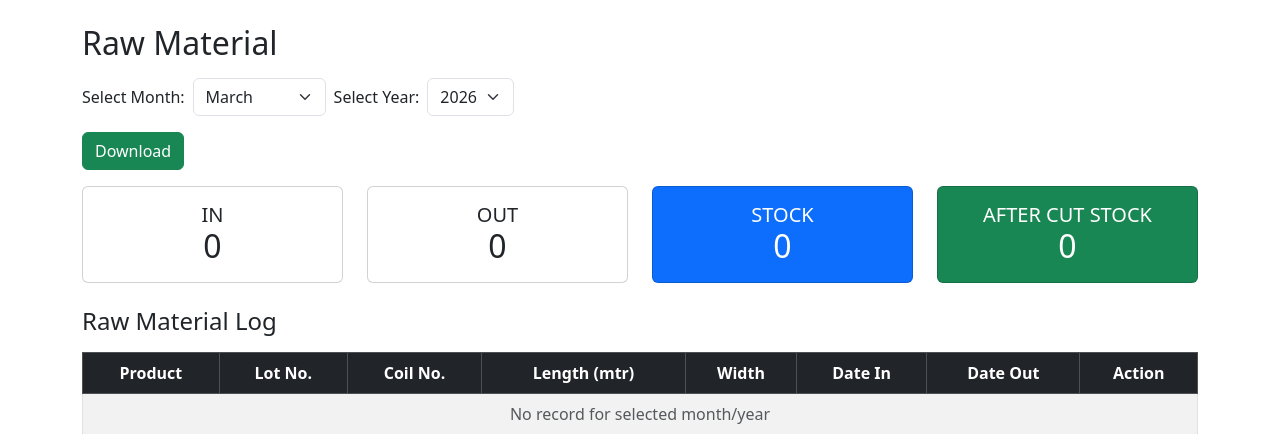
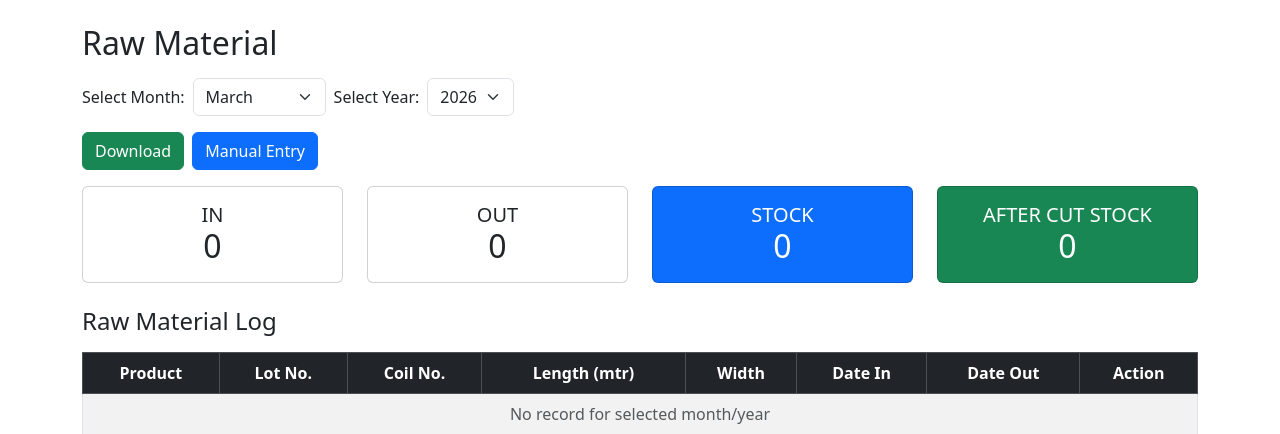
Before and after one commit to mionaufal03/Slitting_System_2.0, a PHP site: page /raw_material.php in a window 1280 px wide. Shown: the top 434 px of the page. Run offline with PHP 8.4, Linux system fonts and the light colour scheme; a user stored in the database is signed in; data that the repository does not hold is empty; a stand-in replaces the project's code that opens the database connection; some libraries are stand-ins or nearby versions.

Commit message:
Print dan Button

```diff
--- a/raw_material.php
+++ b/raw_material.php
@@ -92,10 +92,13 @@ $result = $conn->query("SELECT * FROM raw_material_log
     </form>
 
     <!-- Button Download -->
-    <div class="mb-3">
+    <div class="mb-3 d-flex gap-2">
         <a href="raw_material_export.php?month=<?= $month ?>&year=<?= $year ?>" class="btn btn-success">
             Download
         </a>
+        <button type="button" class="btn btn-primary" data-bs-toggle="modal" data-bs-target="#manualEntryModal">
+            Manual Entry
+        </button>
     </div>
 
     <!-- Summary cards -->
@@ -229,6 +232,35 @@ $result = $conn->query("SELECT * FROM raw_material_log
     <a href="index.php" class="btn btn-secondary mt-3">← Back</a>
 </div>
 
+<!-- Manual Entry Modal -->
+<div class="modal fade" id="manualEntryModal" tabindex="-1" aria-labelledby="manualEntryModalLabel" aria-hidden="true">
+    <div class="modal-dialog">
+        <div class="modal-content">
+            <div class="modal-header">
+                <h5 class="modal-title" id="manualEntryModalLabel">Manual Mother Coil Entry</h5>
+                <button type="button" class="btn-close" data-bs-dismiss="modal" aria-label="Close"></button>
+            </div>
+            <div class="modal-body">
+                <form id="manualEntryForm">
+                    <div class="mb-3">
+                        <label for="manual_lot_no" class="form-label">Lot No.</label>
+                        <input type="text" class="form-control" id="manual_lot_no" required>
+                    </div>
+                    <div class="mb-3">
+                        <label for="manual_coil_no" class="form-label">Coil No.</label>
+                        <input type="text" class="form-control" id="manual_coil_no" required>
+                    </div>
+                </form>
+            </div>
+            <div class="modal-footer">
+                <button type="button" class="btn btn-secondary" data-bs-dismiss="modal">Close</button>
+                <button type="button" class="btn btn-primary" id="manualSubmitButton">Submit</button>
+            </div>
+        </div>
+    </div>
+</div>
+
+<script src="https://cdn.jsdelivr.net/npm/bootstrap@5.3.2/dist/js/bootstrap.bundle.min.js"></script>
 <script>
   // ✅ Hidden scanner handler (scanner = keyboard)
   const qrInput = document.getElementById('qrInput');
@@ -254,8 +286,35 @@ $result = $conn->query("SELECT * FROM raw_material_log
       return;
     }
 
+    // Jangan focus kalau modal manual entry tengah buka
+    const modalEl = document.getElementById('manualEntryModal');
+    if (modalEl && modalEl.classList.contains('show')) {
+        return;
+    }
+
     if (document.activeElement !== qrInput) qrInput.focus();
   }, 800);
+
+  // Handle Manual Entry submission
+  document.getElementById('manualSubmitButton').addEventListener('click', function() {
+      const lotNo = document.getElementById('manual_lot_no').value.trim();
+      const coilNo = document.getElementById('manual_coil_no').value.trim();
+
+      if (lotNo && coilNo) {
+          const qrString = `LOT=${lotNo};COIL=${coilNo}`;
+          document.getElementById('qrInput').value = qrString;
+          document.getElementById('scanForm').submit();
+      } else {
+          alert('Please fill in both Lot No. and Coil No.');
+      }
+  });
+
+  const manualEntryModal = document.getElementById('manualEntryModal');
+  manualEntryModal.addEventListener('shown.bs.modal', () => {
+      document.getElementById('manual_lot_no').focus();
+      document.getElementById('manualEntryForm').reset();
+  });
+
 </script>
 
 </body>
--- a/scan_mother_action.php
+++ b/scan_mother_action.php
@@ -135,7 +135,7 @@ if ($log['status'] === 'IN') {
     $stmt->close();
 
     // ✅ Terus pergi add_slitting (tak kira scan dari page mana)
-    $go = $BASE_URL . "/add_slitting.php?mother_id=" . (int)$mother['id'];
+    $go = "add_slitting.php?mother_id=" . (int)$mother['id'];
     header("Location: $go");
     exit;
 }
--- a/slitting_product.php
+++ b/slitting_product.php
@@ -109,7 +109,7 @@ if(isset($_GET['edit'])){
             <td>
                 <a href="?edit=<?= $row['id'] ?>" class="btn btn-warning btn-sm">Edit</a>
                 <a href="?delete=<?= $row['id'] ?>" onclick="return confirm('Delete this product?')" class="btn btn-danger btn-sm">Delete</a>
-                <a href="print_slitting.php?id=<?= $row['id'] ?>" target="_blank" class="btn btn-success btn-sm">Print</a>
+                <a href="select_customer.php?id=<?= $row['id'] ?>" target="_blank" class="btn btn-success btn-sm">Print</a>
             </td>
         </tr>
     <?php endwhile; else: ?>
```
Also changed, not shown: add_slitting.php (+7 -1 lines).
